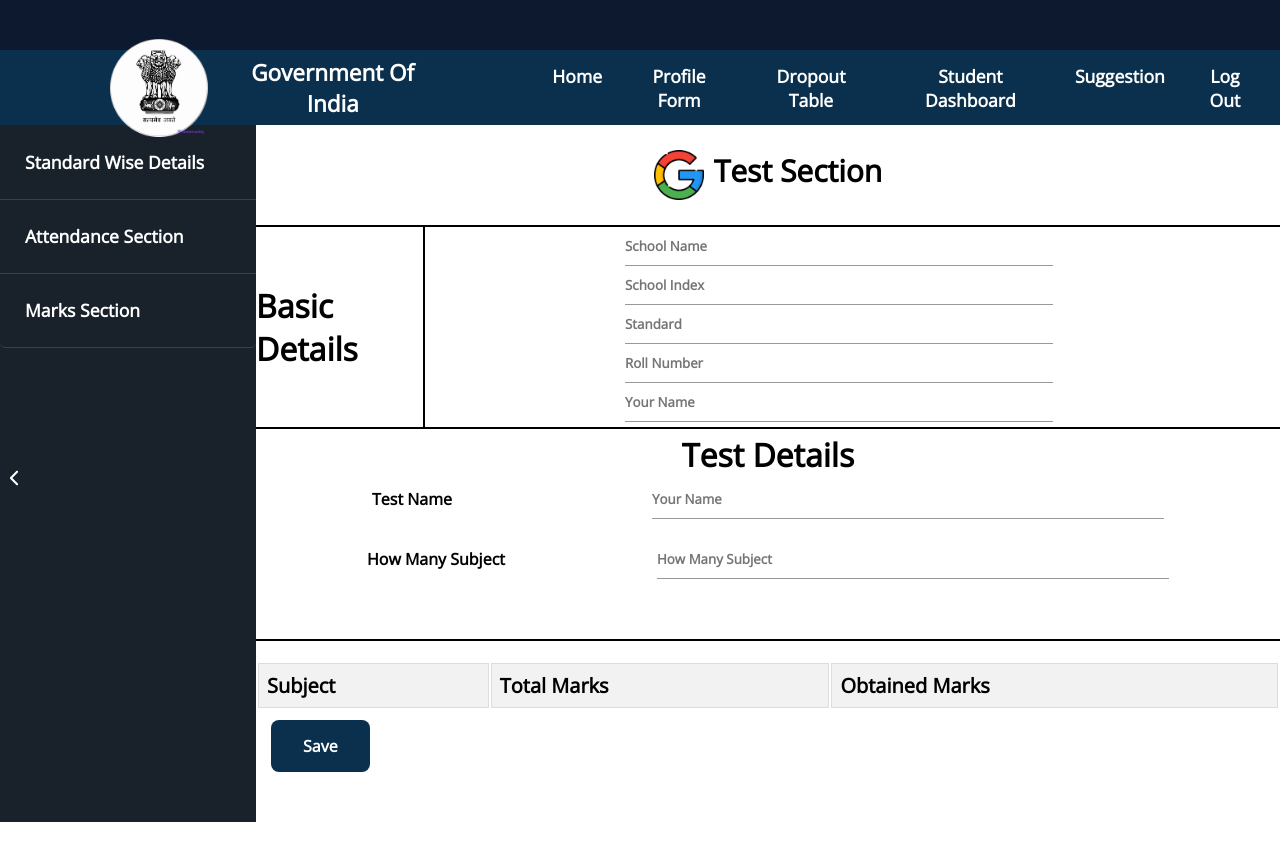
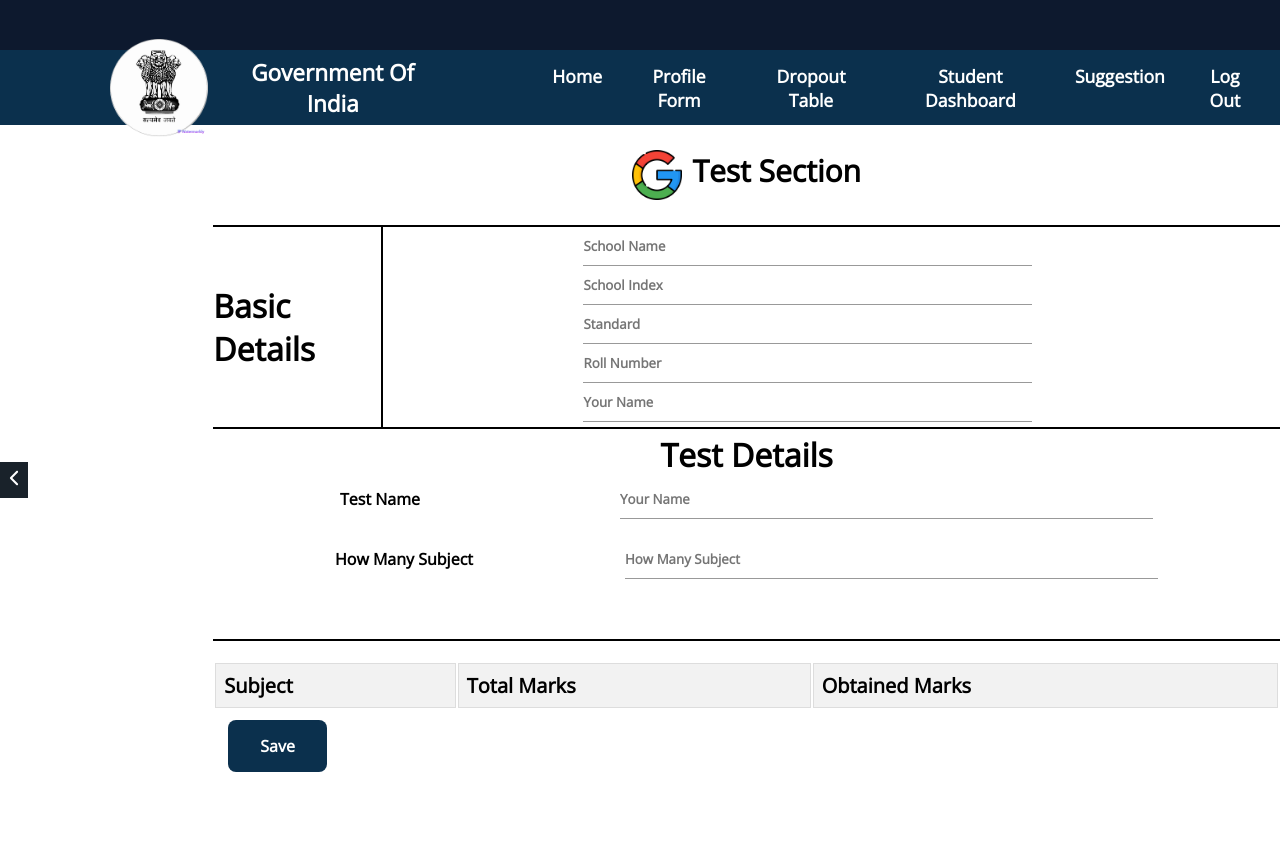
Before and after one commit to Priyansh307/School-Dropout-Project, a React (Vite) app in the folder Project/: page /loginschhome/mark-section in a window 1280 px wide. Shown: the top 860 px of the page. Before the commit the page ends 822 px from the top, so only its background shows below. Built offline with nearby package versions, Linux system fonts and the light colour scheme.

Commit message:
changed css for standard list

```diff
--- a/Project/src/Components/Navbar/CSS/Sd_sub_nav.css
+++ b/Project/src/Components/Navbar/CSS/Sd_sub_nav.css
@@ -1,9 +1,17 @@
 .sd_nav {
   width: 20vw;
-   height: 100%;
+  height: 100vh;
   background-color: #19222a;
   font-family: "Open Sans", Arial, sans-serif;
-  transition: all 300ms ease;
+  transition: transform 0.3s ease;
+}
+
+.sd_nav.hidden {
+  transform: translateX(-100%);
+}
+
+.sd_nav.visible {
+  transform: translateX(0);
 }
 
 .sd_ul {
--- a/Project/src/Components/Navbar/Sd_sub_nav.jsx
+++ b/Project/src/Components/Navbar/Sd_sub_nav.jsx
@@ -1,20 +1,15 @@
-import React,{useRef,useEffect} from 'react'
+import React from 'react'
 import { Link } from 'react-router-dom'
 import './CSS/Sd_sub_nav.css'
 
-
-
-const Sd_sub_nav = () => {
-
+const Sd_sub_nav = ({ visible }) => {
   return (
-    <div>
-      <div className='sd_nav'>
-        <ul className='sd_ul'>
-            <li><Link to="/loginschhome/std-dashboard">Standard Wise Details</Link></li>
-            <li><Link to="/loginschhome/attendace-section">Attendance Section</Link></li>
-            <li><Link to="/loginschhome/mark-section">Marks Section</Link></li>
-        </ul>
-      </div>
+    <div className={`sd_nav ${visible ? 'visible' : 'hidden'}`}>
+      <ul className='sd_ul'>
+        <li><Link to="/loginschhome/std-dashboard">Standard Wise Details</Link></li>
+        <li><Link to="/loginschhome/attendace-section">Attendance Section</Link></li>
+        <li><Link to="/loginschhome/mark-section">Marks Section</Link></li>
+      </ul>
     </div>
   )
 }
--- a/Project/src/Components/School/Std_wise_details.css
+++ b/Project/src/Components/School/Std_wise_details.css
@@ -5,13 +5,24 @@
    width: 100vw;
  }
 
+ .standard-list {
+  width: 66vw;
+  margin: 20px auto;
+  display: flex;
+  justify-content: center;
+  transition: margin 0.3s ease ;
+  gap: 40px;
+}
 
- .standard-list {
-   width: 66vw;
-   margin: 20px auto;
-   display: flex;
-   justify-content: space-around;
- }
+
+.standard-list.nav-visible {
+  margin: 20px 100px;
+}
+
+.standard-list.nav-hidden {
+ margin-left: -30px;
+
+}
 
  .standard-list h2 {
    font-size: x-large;
@@ -33,7 +44,6 @@
    color: white;
    font-weight: bold;
    transition: background-color 0.3s, color 0.3s;
-   /* Smooth transition for hover effect */
  }
 
  .standard-box:hover {
@@ -130,7 +140,8 @@
    font-size: 22px;
    padding: 3px;
    cursor: pointer;
-   transition: transform ease 0.5s;
+   transition: transform 3s ease 0.2s;
+   z-index: 2;
  }
 
  .toggle-nav:hover {
--- a/Project/src/Components/School/Std_wise_details.jsx
+++ b/Project/src/Components/School/Std_wise_details.jsx
@@ -60,7 +60,7 @@ const Std_wise_details = () => {
         {navVisible ? <IoIosArrowBack /> : <IoIosArrowForward />}
       </div>
 
-      {navVisible && <Sd_sub_nav />}
+      <Sd_sub_nav visible={navVisible} />
       {activeStandard ? (
         <div className="sd_grid_container">
           <div className="active_card">
@@ -74,7 +74,7 @@ const Std_wise_details = () => {
           </button>
         </div>
       ) : (
-        <div className="standard-list">
+        <div className={`standard-list ${navVisible ? 'nav-visible' : 'nav-hidden'}`}>
           <div className="primary">
             <h2>Primary</h2>
             <hr />
```
Lines whose indentation alone changed are shown as unchanged.
